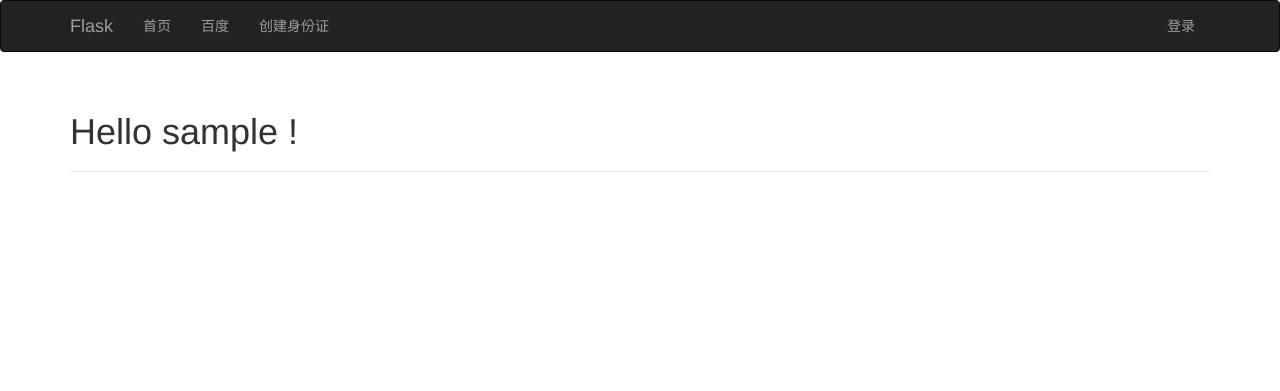
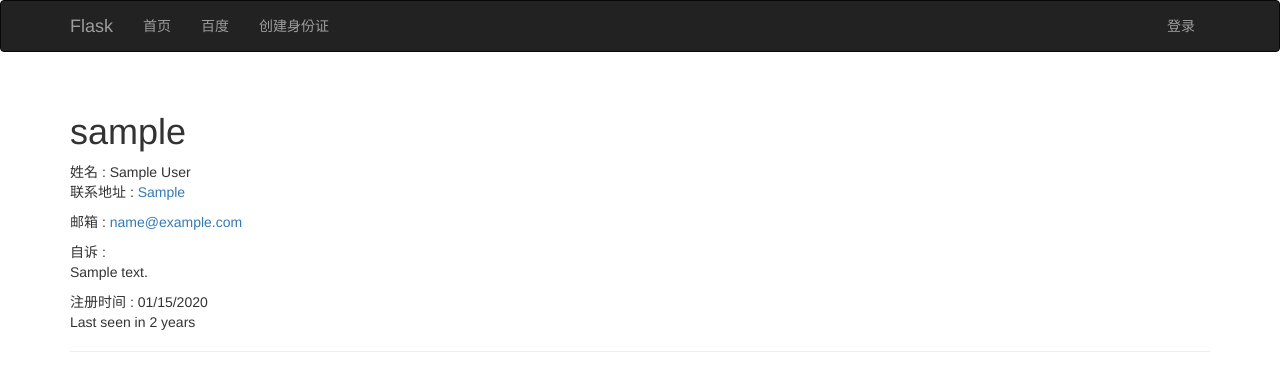
Before and after one commit to zw632948101/flaskweb, a Flask app: a page that uses app/templates/base.html in a window 1280 px wide. Shown: the top 391 px of the page. Run offline with Flask 2, Linux system fonts and the light colour scheme; tables that the repository leaves empty hold one stand-in row (values such as "Sample post"); some libraries are stand-ins or nearby versions.

Commit message:
添加用户资料

```diff
--- a/app/main/views.py
+++ b/app/main/views.py
@@ -10,11 +10,6 @@ from ..models import User
 from ..generate.generate_random_parameter import generateRandomParameter as generate
 
 __author__ = 'wei.zhang'
-
-
-@main.route('/user/<name>')
-def hello_world(name):
-    return render_template('user.html', name=name)
 
 
 @main.route('/')
--- a/app/templates/base.html
+++ b/app/templates/base.html
@@ -29,6 +29,9 @@
                     <li><a href="/">首页</a></li>
                     <li><a href="/redirection">百度</a></li>
                     <li><a href="/idcard">创建身份证</a></li>
+                    {% if current_user.is_authenticated %}
+                        <li><a href="{{ url_for('main.user',username=current_user.username) }}">用户资料</a></li>
+                    {% endif %}
                 </ul>
                 <ul class="nav navbar-nav navbar-right">
                     {% if current_user.is_authenticated %}
--- a/app/templates/user.html
+++ b/app/templates/user.html
@@ -5,6 +5,29 @@
 
 {% block page_content %}
     <div class="page-header">
-        <h1>Hello {{ name }} !</h1>
+        <h1>{{ user.username }}</h1>
+        {% if user.name or user.location %}
+            <p>
+                {% if user.name %}
+                    姓名 : {{ user.name }}
+                {% endif %}
+                <br>
+                {% if user.location %}
+                    联系地址 : <a href="http://maps.google.com/?p={{ user.location }}">{{ user.location }}</a>
+                {% endif %}
+            </p>
+        {% endif %}
+        {% if current_user.is_administrator %}
+            <p>
+                邮箱 : <a href="mailto:{{ user.email }}">{{ user.email }}</a>
+            </p>
+        {% endif %}
+        {% if user.about_me %}
+            自诉 : <p>{{ user.about_me }}</p>
+        {% endif %}
+        <p>
+            注册时间 : {{ moment(user.member_since).format('L') }} </br>
+            Last seen {{ moment(user.last_seen).fromNow() }}
+        </p>
     </div>
 {% endblock %}
```
